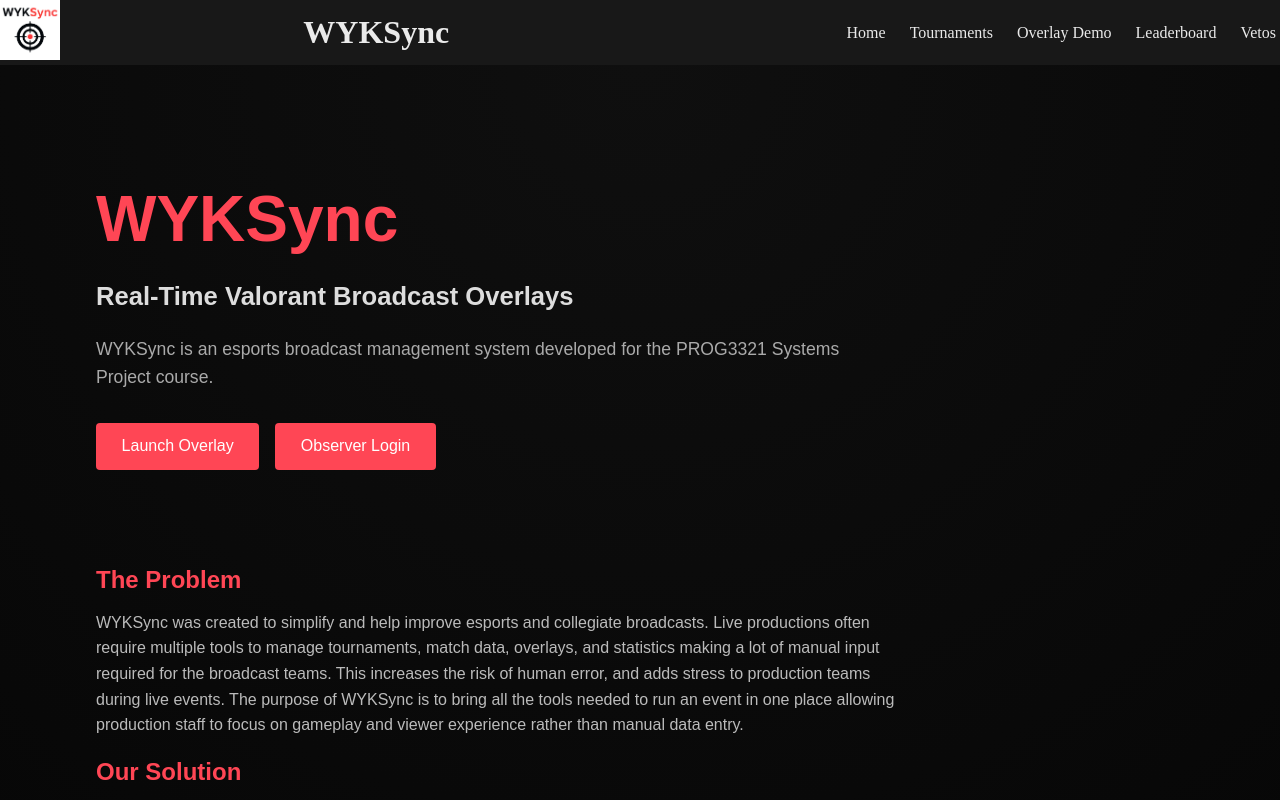
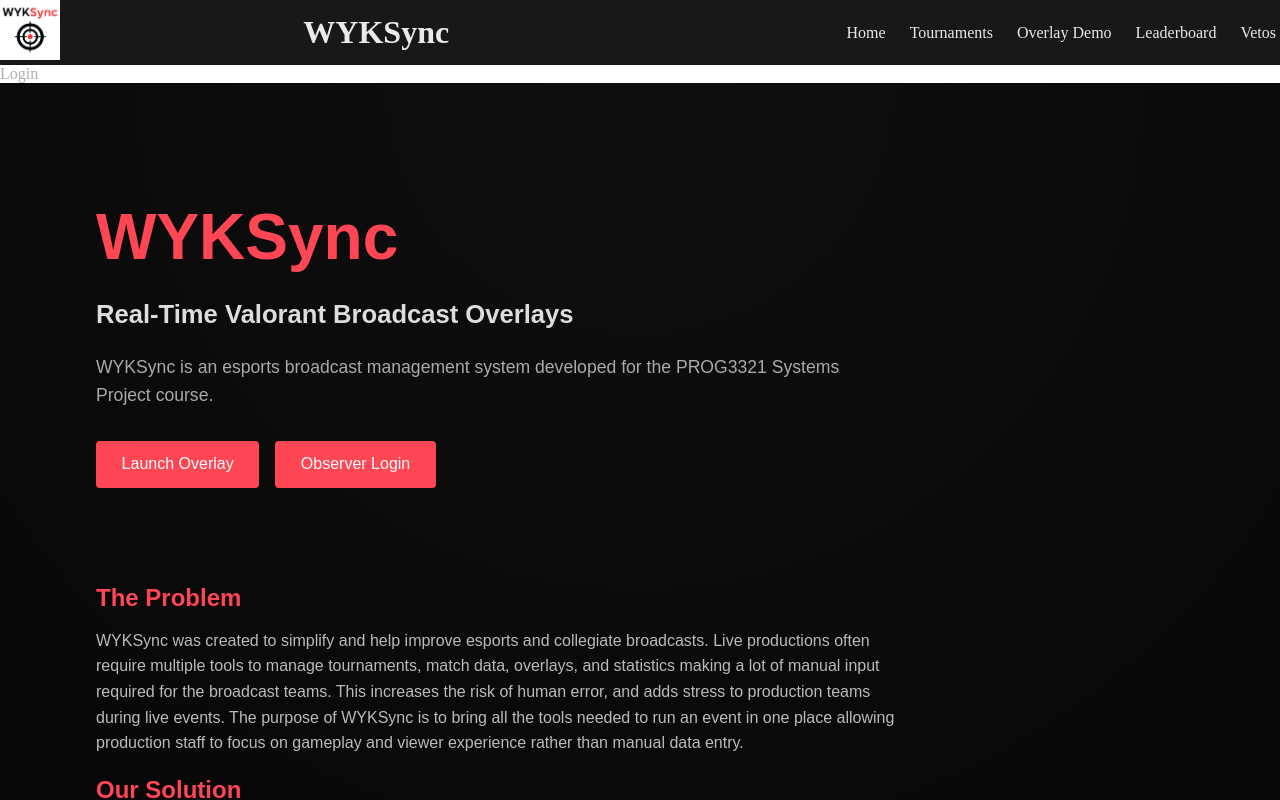
Before and after one commit to WoongbeenL/WYKSync, a React (Vite) app in the folder FrontEnd_Website/: page / in a window 1280 px wide. Shown: the top 800 px of the page. Built offline with nearby package versions, Linux system fonts and the light colour scheme.

Commit message:
Added basic auth state and auth bar to App. Fixed useState placement causing blank page.

```diff
--- a/FrontEnd_Website/src/App.jsx
+++ b/FrontEnd_Website/src/App.jsx
@@ -5,9 +5,13 @@
 import Vetos from "./pages/Vetos";
 import Home from "./pages/Home";
 import Footer from "./components/Footer";
-
+import Login from "./pages/Login";
+import { useState } from "react";
 
 function App() {
+
+const [user, setUser] = useState(null);
+
   let Component;
   switch (window.location.pathname) {
     case "/tournaments":
@@ -22,6 +26,9 @@
     case "/overlay":
       Component = Overlay;
       break;
+    case "/login":
+      Component = () => <Login onLogin={setUser} />;
+      break;
     case "/":
     case "/home":
       Component = Home;
@@ -30,6 +37,16 @@
   return (
     <>
       <Navbar />
+      <div className="auth-bar">
+      {user ? (
+        <>
+          <span>Logged in as {user}</span>
+          <button onClick={() => setUser(null)}>Logout</button>
+        </>
+      ) : (
+        <a href="/login">Login</a>
+      )}
+    </div>
       <div className={Component === Home ? "" : "container"}>
         <Component />
       </div>
--- /dev/null
+++ b/FrontEnd_Website/src/pages/Login.jsx
@@ -0,0 +1,32 @@
+import {useState} from "react";
+
+export default function Login({onLogin}){
+    const [username, setUsername] = useState("");
+    const [password, setPassword] = useState("");
+
+    const handleLogin = () => {
+        if (!username || !password) return;
+
+        onLogin(username);
+    };
+
+    return(
+        <div className="login">
+            <h1>Login</h1>
+            <input
+                placeholder="Username"
+                value={username}
+                onChange={(e) => setUsername(e.target.value)}
+            />
+            <input
+                type="password"
+                placeholder="Password"
+                value={password}
+                onChange={(e) => setPassword(e.target.value)}
+            />
+            <button onClick={handleLogin}>
+                Login
+            </button>
+        </div>
+    );
+}
```
